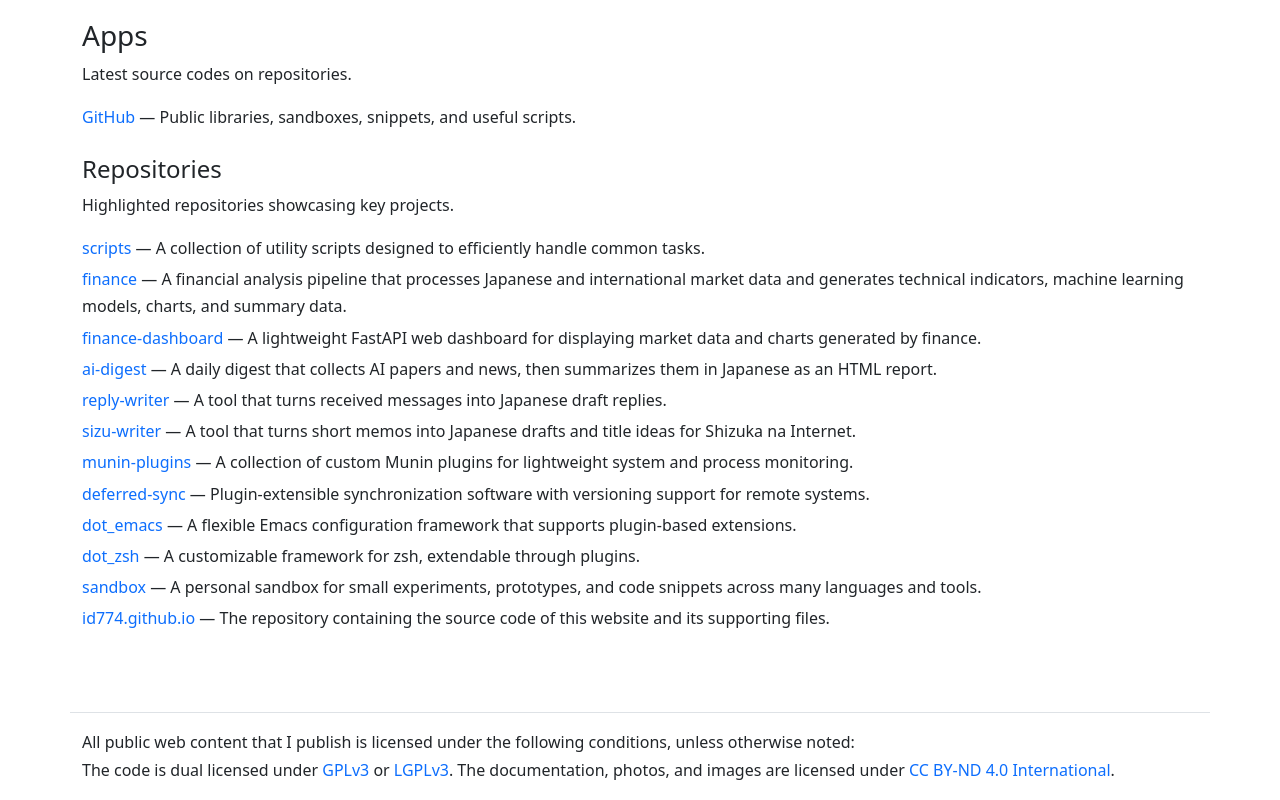
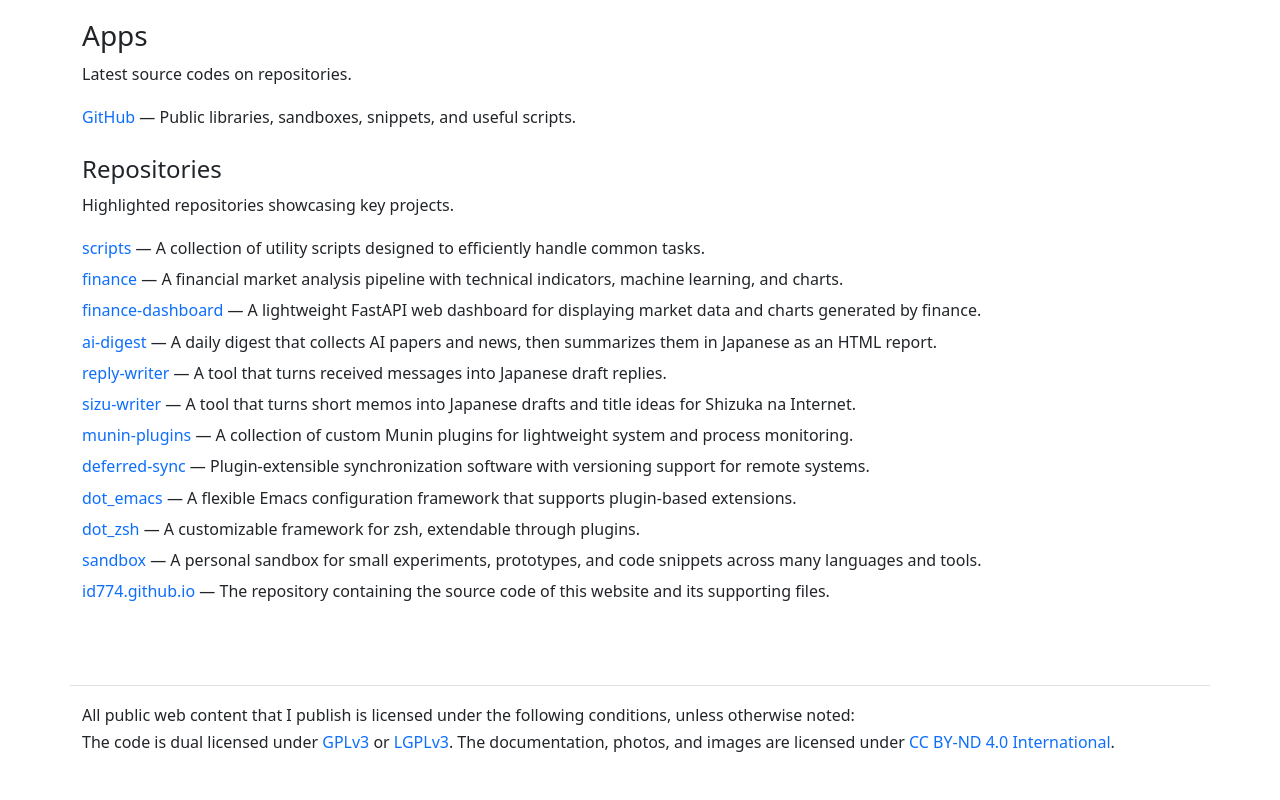
Before and after one commit to id774/id774.github.io, a plain HTML site: page index.html in a window 1280 px wide. Shown: the part 1139-1939 px from the top of the page. After the commit the page ends 1912 px from the top, so only its background shows below. Drawn offline with Linux system fonts and the light colour scheme.

Commit message:
60 Shorten the finance repository description

```diff
--- a/index.html
+++ b/index.html
@@ -73,7 +73,7 @@
       <p>Highlighted repositories showcasing key projects.</p>
       <ul class="list-unstyled">
         <li class="mb-1"><a href="https://github.com/id774/scripts" target="_blank" rel="noopener">scripts</a> — A collection of utility scripts designed to efficiently handle common tasks.</li>
-        <li class="mb-1"><a href="https://github.com/id774/finance" target="_blank" rel="noopener">finance</a> — A financial analysis pipeline that processes Japanese and international market data and generates technical indicators, machine learning models, charts, and summary data.</li>
+        <li class="mb-1"><a href="https://github.com/id774/finance" target="_blank" rel="noopener">finance</a> — A financial market analysis pipeline with technical indicators, machine learning, and charts.</li>
         <li class="mb-1"><a href="https://github.com/id774/finance-dashboard" target="_blank" rel="noopener">finance-dashboard</a> — A lightweight FastAPI web dashboard for displaying market data and charts generated by finance.</li>
         <li class="mb-1"><a href="https://github.com/id774/ai-digest" target="_blank" rel="noopener">ai-digest</a> — A daily digest that collects AI papers and news, then summarizes them in Japanese as an HTML report.</li>
         <li class="mb-1"><a href="https://github.com/id774/reply-writer" target="_blank" rel="noopener">reply-writer</a> — A tool that turns received messages into Japanese draft replies.</li>
```
